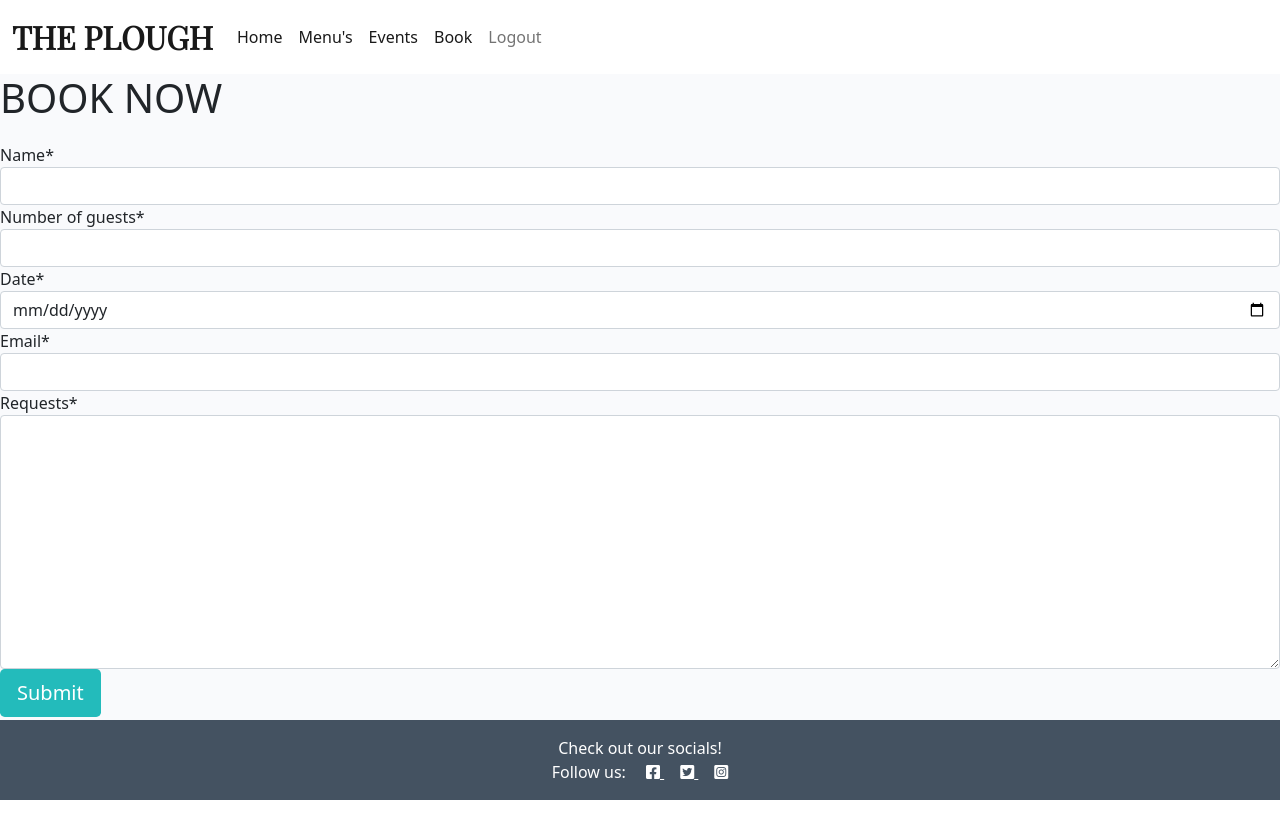
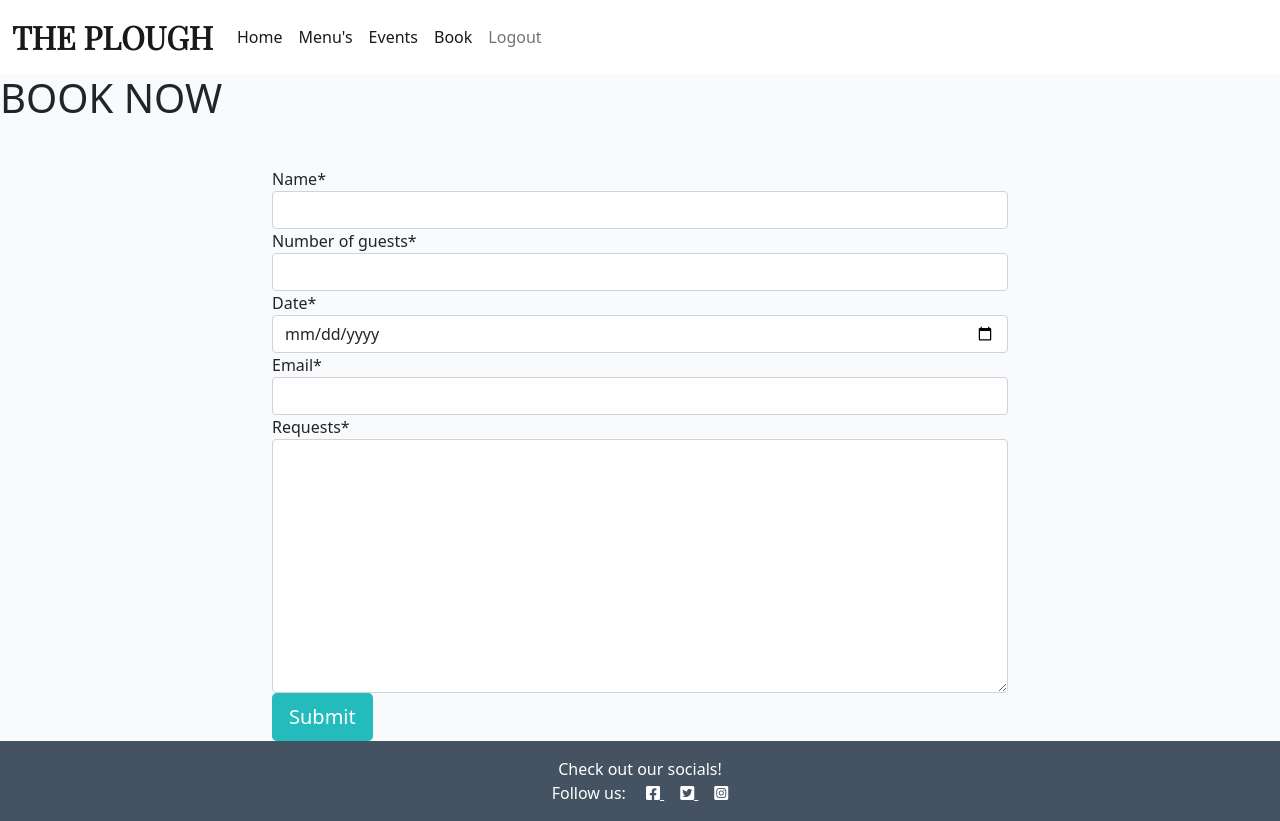
Before and after one commit to jamiebradford123/The-Plough-Booking, a Django app: page /book in a window 1280 px wide. Before the commit the page ends 800 px from the top, so only its background shows below. Run offline with Django 3.2, Linux system fonts and the light colour scheme; the visitor is signed in with stand-in values (Sample User, id 1); some libraries are stand-ins or nearby versions.

Commit message:
add styling to booking form

```diff
--- a/templates/book.html
+++ b/templates/book.html
@@ -9,11 +9,18 @@
 <h1>BOOK NOW</h1>
 
 {% if user.is_authenticated %}
+<div class="container">
+  <div class="row">
+    <div class="col-md-8 mt-3 offset-md-2">
 <form method="post" style="margin-top: 1.3em;">
     {{ book_form | crispy }}
     {% csrf_token %}
     <button type="submit" class="btn btn-signup btn-lg">Submit</button>
 </form>
+    </div>
+  </div>
+</div>
+
 
 {% endif %}
 
```
